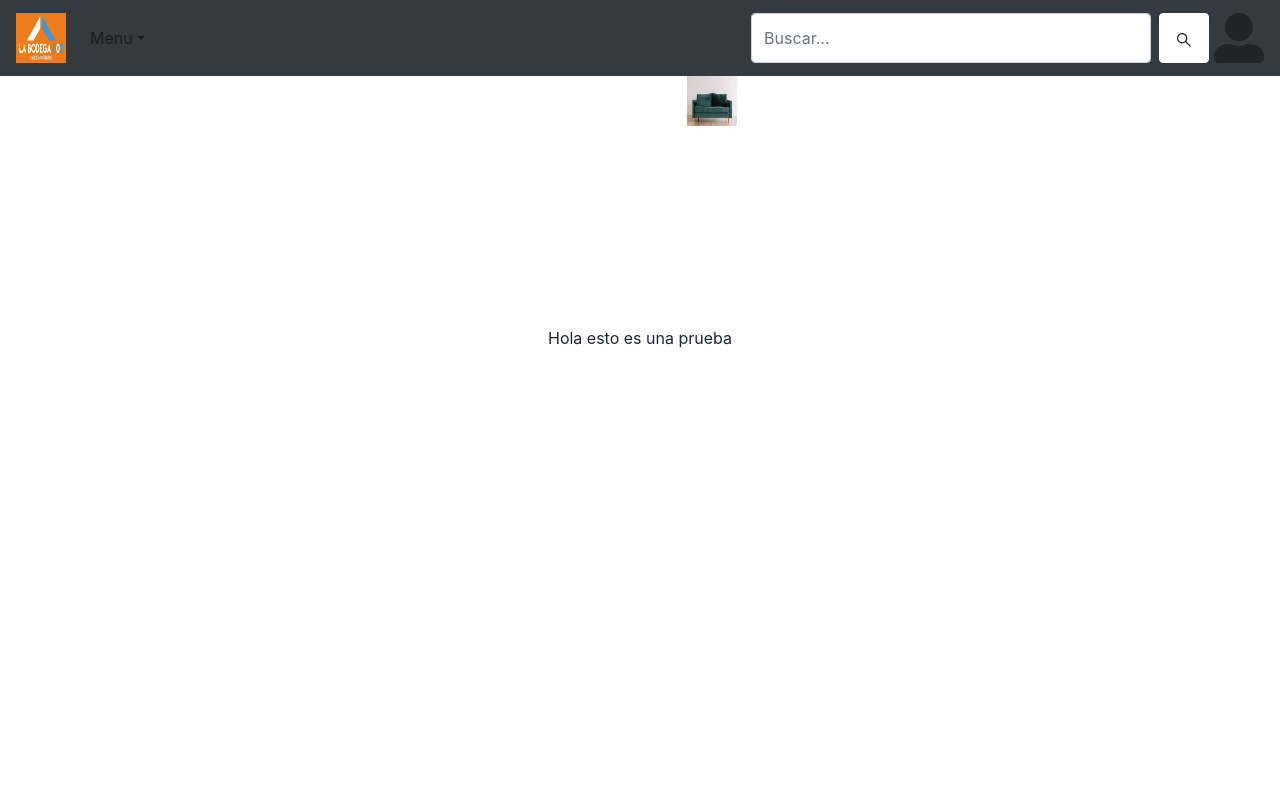
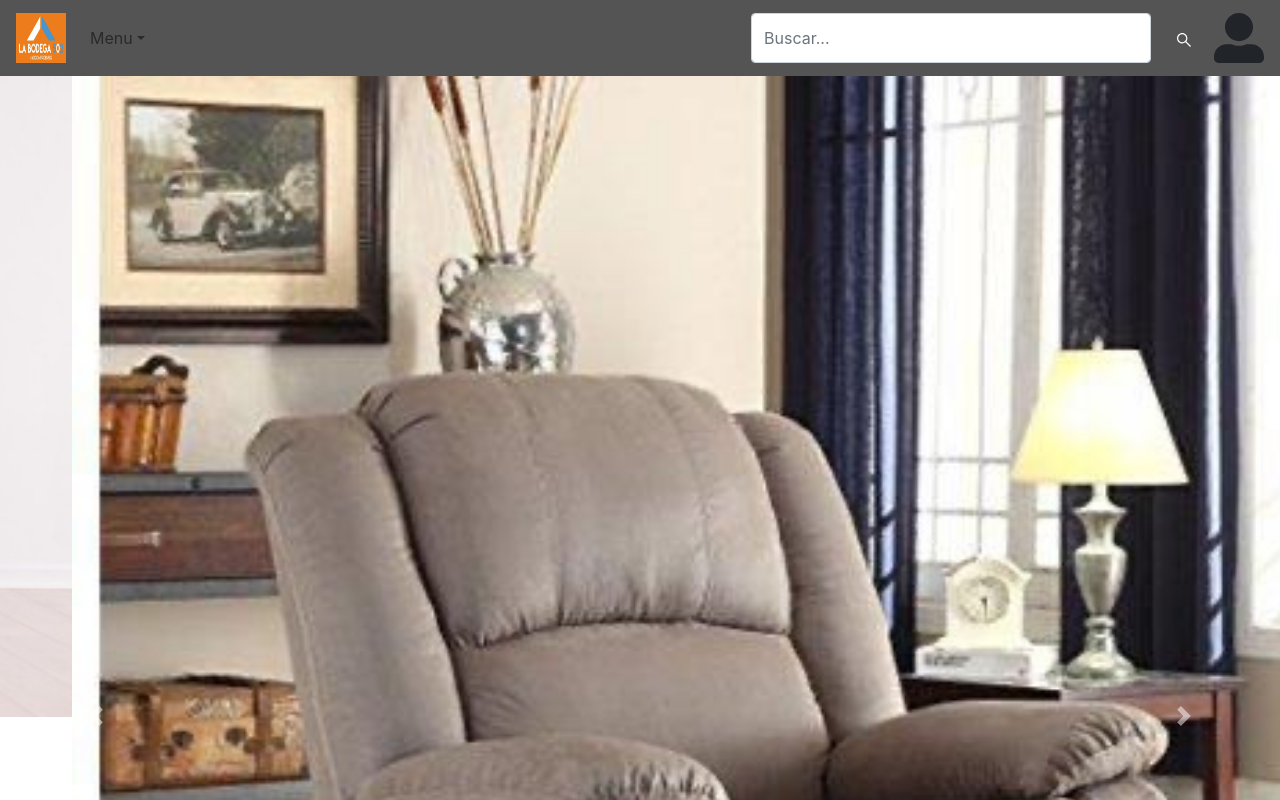
Before and after one commit to retr00exepq/Mar19845, a React (Create React App) app in the folder AppWeb_Proyecto/bodega502/: page / in a window 1280 px wide. Shown: the top 800 px of the page. Built offline with nearby package versions, Linux system fonts and the light colour scheme.

Commit message:
Carusel Ofertas

```diff
--- a/AppWeb_Proyecto/bodega502/src/App.css
+++ b/AppWeb_Proyecto/bodega502/src/App.css
@@ -1,4 +1,5 @@
 body{
-
+    margin-left:auto;
+    margin-right:auto;
     text-align: center !important;
 }
--- a/AppWeb_Proyecto/bodega502/src/componentes/Inicio/CaruselOfertas.js
+++ b/AppWeb_Proyecto/bodega502/src/componentes/Inicio/CaruselOfertas.js
@@ -1,30 +1,38 @@
 import React from 'react';
 import { Carousel } from 'react-bootstrap';
 import bodega from './sillon.jpg';
+import sillon from './Sillon2.jpg';
+import cama from './Cama.jpg';
 import './Inicio.css';
+
+
+//className="CaruselDiv"
 function Ofertas() {
   return (
 
     <Carousel >
-      <Carousel.Item>
+      <Carousel.Item >
         <img
+
           src={bodega}
           alt="First slide"
           className="Imagen"
         />
       </Carousel.Item>
-      <Carousel.Item>
+      <Carousel.Item >
         <img
-          src={bodega}
+
+          src={sillon}
           alt="First slide"
-
+          className="Imagen"
         />
       </Carousel.Item>
-      <Carousel.Item>
+      <Carousel.Item >
         <img
-          src={bodega}
+
+          src={cama}
           alt="First slide"
-
+          className="Imagen"
         />
       </Carousel.Item>
     </Carousel>
--- a/AppWeb_Proyecto/bodega502/src/componentes/Inicio/Inicio.css
+++ b/AppWeb_Proyecto/bodega502/src/componentes/Inicio/Inicio.css
@@ -1,4 +1,7 @@
 .Imagen{
-  width: 500px !important;
+  width: 100% !important;
   height: auto !important;
 }
+.CaruselDiv{
+  width: 750px !important;
+}
--- a/AppWeb_Proyecto/bodega502/src/componentes/Navbar.css
+++ b/AppWeb_Proyecto/bodega502/src/componentes/Navbar.css
@@ -18,3 +18,7 @@ Button{
     height:50px !important;
     margin-left:5px !important;
 }
+
+.SearchBtn{
+    color:white !important
+}
--- a/AppWeb_Proyecto/bodega502/src/componentes/Navbar.js
+++ b/AppWeb_Proyecto/bodega502/src/componentes/Navbar.js
@@ -20,7 +20,7 @@ function NavBar() {
       <Navbar.Toggle aria-controls="basic-navbar-nav" />
       <Navbar.Collapse id="basic-navbar-nav">
         <Nav className="mr-auto">
-          <NavDropdown title="Menu" id="basic-nav-dropdown" >
+          <NavDropdown title="Menu" id="basic-nav-dropdown" className="MenuDrop" >
             <NavDropdown.Item href="#action/3.1">Action</NavDropdown.Item>
             <NavDropdown.Item href="#action/3.2">Another action</NavDropdown.Item>
             <NavDropdown.Item href="#action/3.3">Something</NavDropdown.Item>
@@ -32,7 +32,7 @@ function NavBar() {
         <Form inline>
           <FormControl type="text" placeholder="Buscar..." className="mr-sm-2"/>
           <Button variant="primary">
-            <FaSistrix className="" />
+            <FaSistrix className="SearchBtn" />
           </Button>
         </Form>
 
--- a/AppWeb_Proyecto/bodega502/src/custom.scss
+++ b/AppWeb_Proyecto/bodega502/src/custom.scss
@@ -1,5 +1,5 @@
 // import bootstrap styles at the bottom!
-
-$primary: white;
+$dark:#545454;
+$primary: #545454;
 
 @import '~bootstrap/scss/bootstrap.scss';
```
Also changed, not shown: AppWeb_Proyecto/bodega502/src/componentes/Inicio/Cama.jpg (added), AppWeb_Proyecto/bodega502/src/componentes/Inicio/Sillon2.jpg (added).
